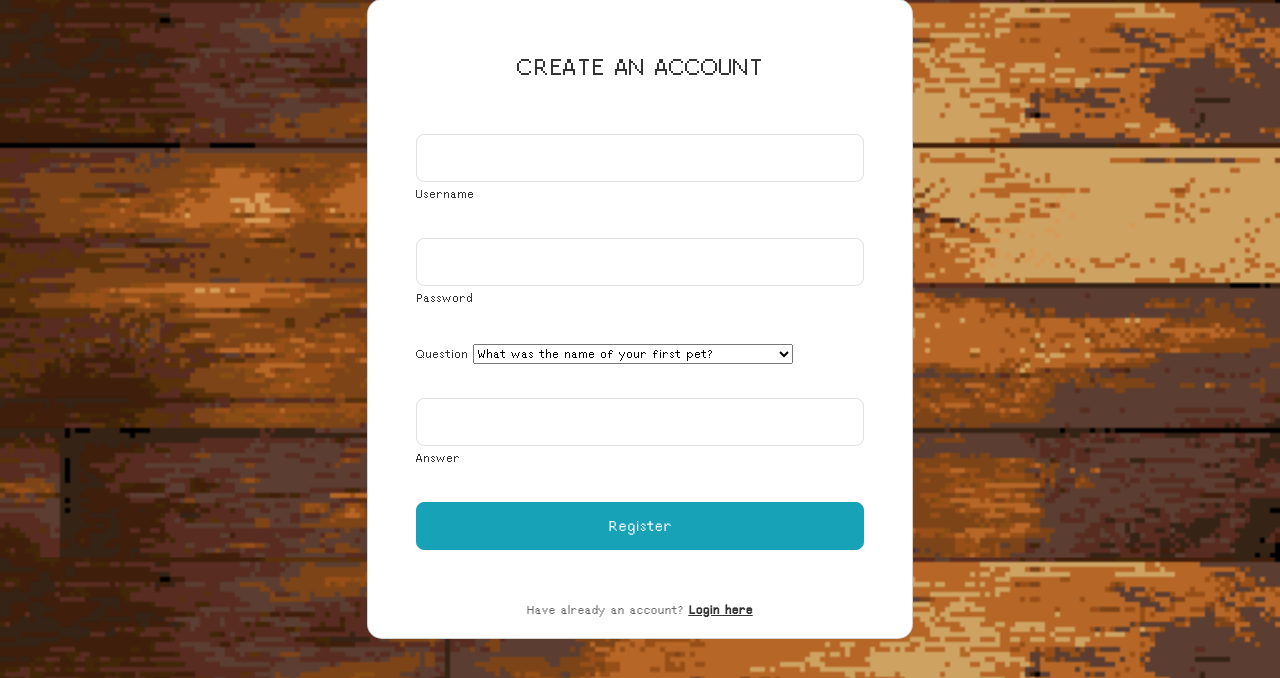
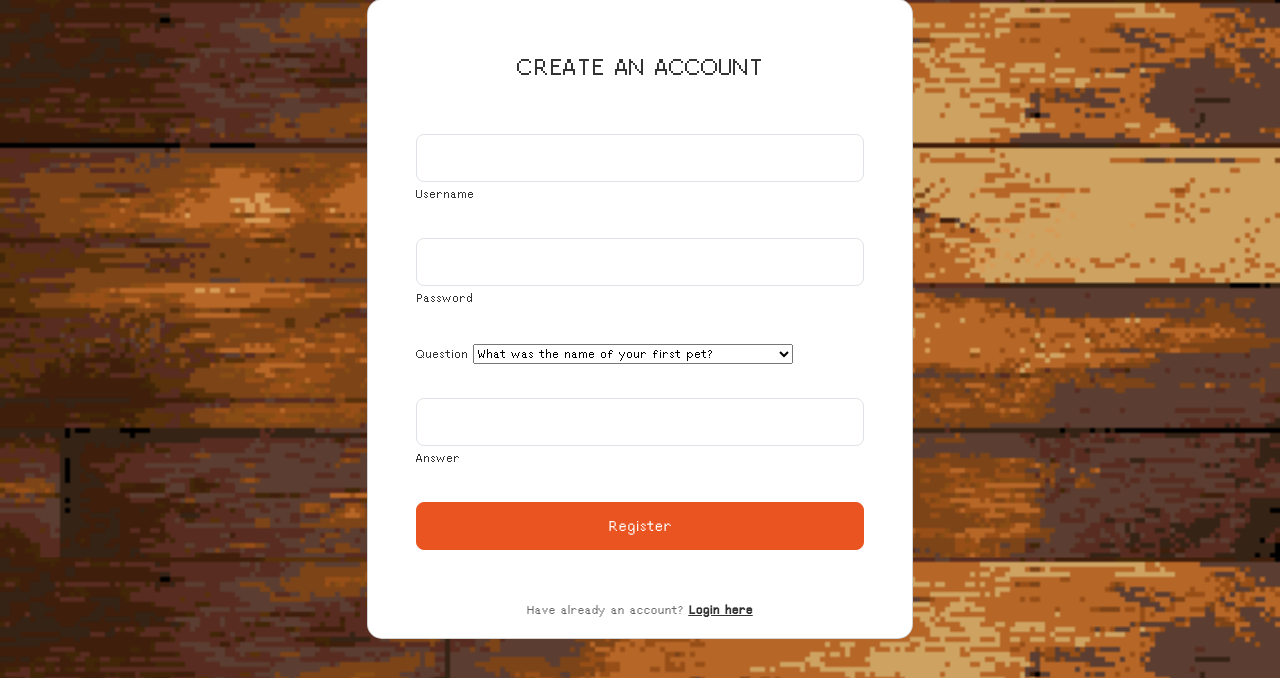
Before and after one commit to Semuca/CITS3403, a Flask app: page /register in a window 1280 px wide. Shown: the part 122-800 px from the top of the page. Run offline with Flask 3, Linux system fonts and the light colour scheme; some libraries are stand-ins or nearby versions.

Commit message:
made register button orange
it was annoying me

```diff
--- a/app/templates/register.html
+++ b/app/templates/register.html
@@ -41,7 +41,7 @@
                                     </div>
 
                                     <div class="d-flex justify-content-center">
-                                        <button id="pressCreate" type="button" class="btn btn-block btn-info btn-lg">Register</button>
+                                        <button id="pressCreate" type="button" class="btn btn-block btn-primary btn-lg">Register</button>
                                     </div>
 
                                     <p class="text-center text-muted mt-5 mb-0">Have already an account? <a href="{{ url_for('main_bp.login_page') }}" class="fw-bold text-body"><u>Login here</u></a></p>
```
